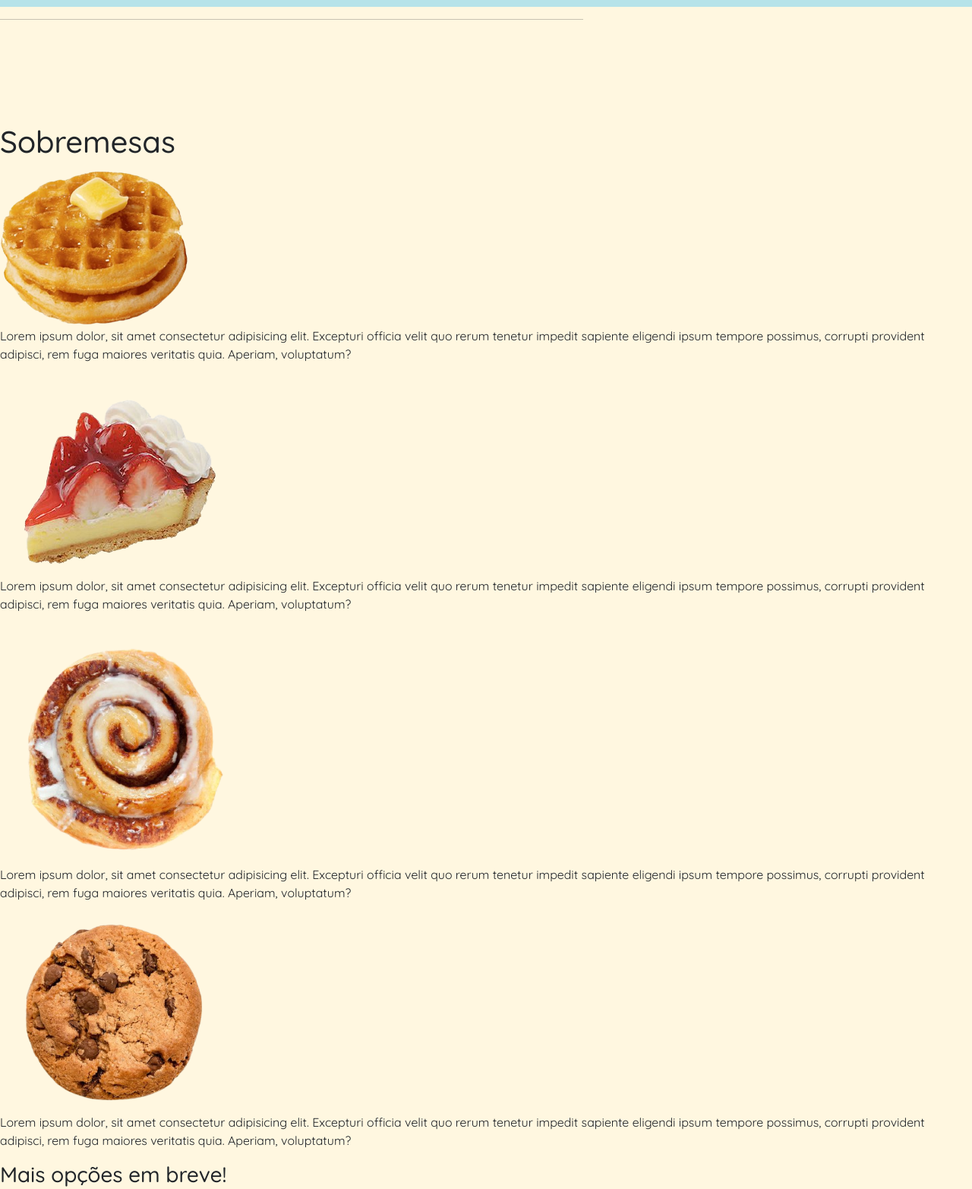
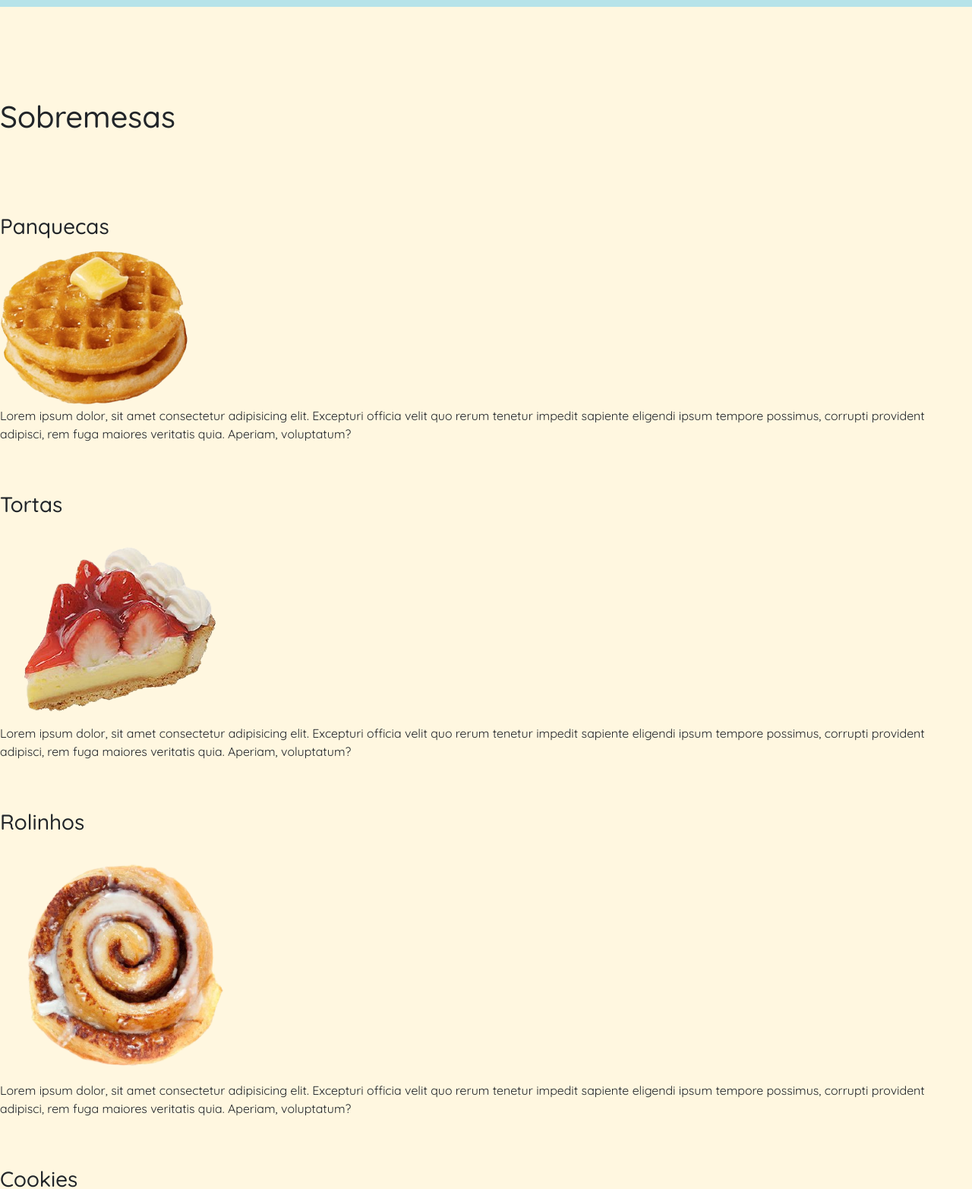
Before and after one commit to Igor-Schmidt/PI_III_Caf-_Tom_Jerry, a plain HTML site: page PI III/sobremesas.html in a window 1280 px wide. Shown: the part 42-1607 px from the top of the page at 76% size. Drawn offline with nearby package versions, Linux system fonts and the light colour scheme.

Commit message:
titulos nas comidinhas

```diff
--- a/PI III/sobremesas.html
+++ b/PI III/sobremesas.html
@@ -35,30 +35,47 @@
           <a class="opcoes" href="login.html">Login</a>
         </div>
     </nav>
-<hr>
 <br>
 <br>
 <br>
 <br>
 <br>
 <h1 id="titulo">Sobremesas</h1>
+<br>
+<br>
+<br>
+<br>
 <div>
+  <h3>Panquecas</h3>
     <div class="panquecas"><img src="imagens/panquecas.png"></div>
     <div class="panquecas"><p>Lorem ipsum dolor, sit amet consectetur adipisicing elit.
         Excepturi officia velit quo rerum tenetur impedit sapiente eligendi ipsum tempore possimus,
         corrupti provident adipisci, rem fuga maiores veritatis quia. Aperiam, voluptatum?</p></div>
-    <div class="tortas"><img src="imagens/tortas.png"></div>
+        <br>
+        <br>
+        <h3>Tortas</h3>
+        <div class="tortas"><img src="imagens/tortas.png"></div>
     <div class="tortas"><p>Lorem ipsum dolor, sit amet consectetur adipisicing elit.
         Excepturi officia velit quo rerum tenetur impedit sapiente eligendi ipsum tempore possimus,
         corrupti provident adipisci, rem fuga maiores veritatis quia. Aperiam, voluptatum?</p></div>
-    <div class="rolinhos"><img src="imagens/rolinhos.png"></div>
+        <br>
+        <br>
+        <h3>Rolinhos</h3>
+        <div class="rolinhos"><img src="imagens/rolinhos.png"></div>
     <div class="rolinhos"><p>Lorem ipsum dolor, sit amet consectetur adipisicing elit.
         Excepturi officia velit quo rerum tenetur impedit sapiente eligendi ipsum tempore possimus,
         corrupti provident adipisci, rem fuga maiores veritatis quia. Aperiam, voluptatum?</p></div>
-    <div class="cookies"><img src="imagens/cookie.png"></div>
+        <br>
+        <br>
+        <h3>Cookies</h3>
+        <div class="cookies"><img src="imagens/cookie.png"></div>
     <div class="cookies"><p>Lorem ipsum dolor, sit amet consectetur adipisicing elit.
         Excepturi officia velit quo rerum tenetur impedit sapiente eligendi ipsum tempore possimus,
         corrupti provident adipisci, rem fuga maiores veritatis quia. Aperiam, voluptatum?</p></div>
+        <br>
+<br>
+<br>
+<br>
     <h3>Mais opções em breve!</h3>
 </div>
     <footer>
```
Also changed, not shown: PI III/bebidas.html (+16 -2 lines), PI III/contato.html (+0 -1 lines), PI III/endereço.html (+0 -1 lines), PI III/login.html (+0 -1 lines), PI III/salgados.html (+11 -0 lines), PI III/sobre.html (+2 -1 lines).
